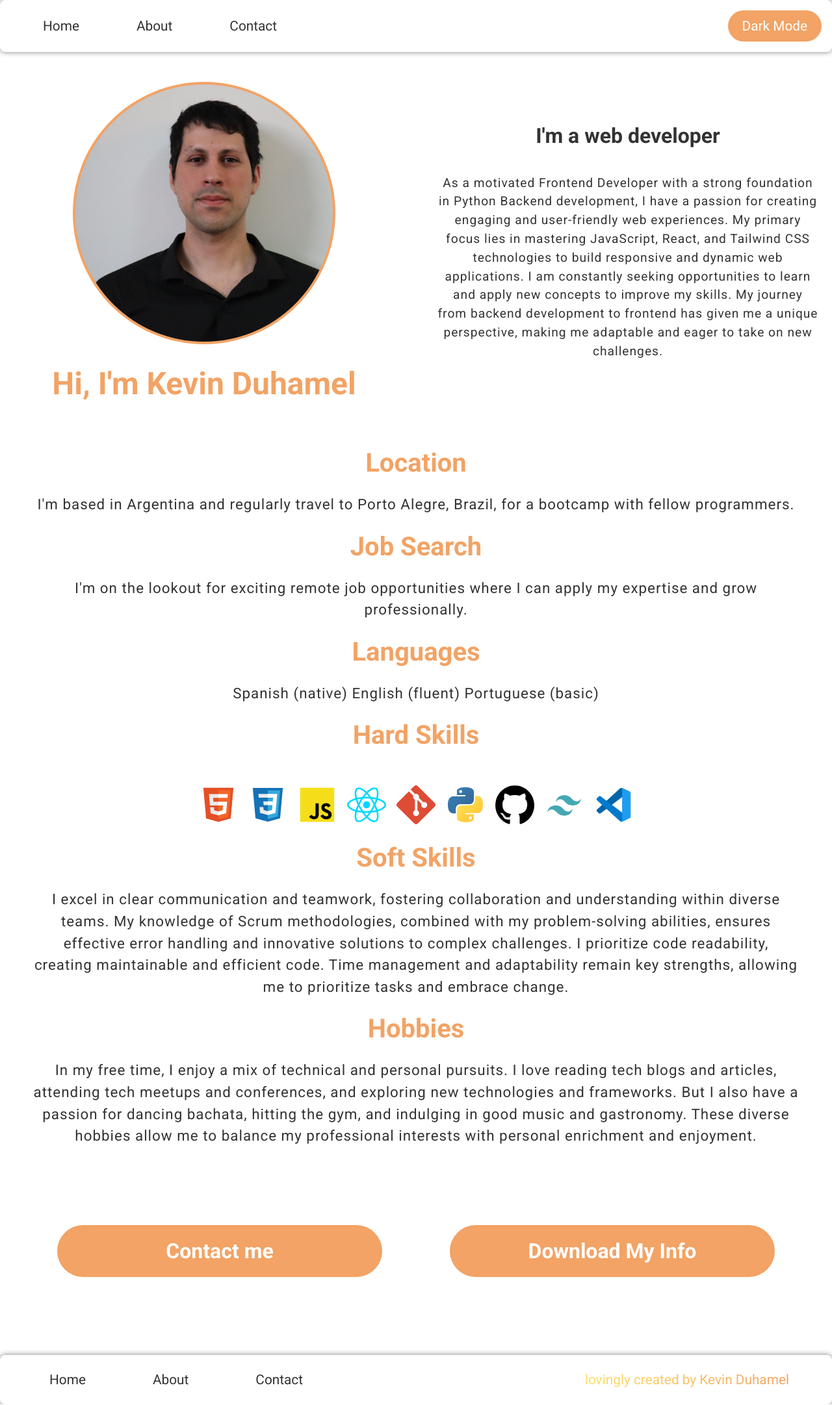
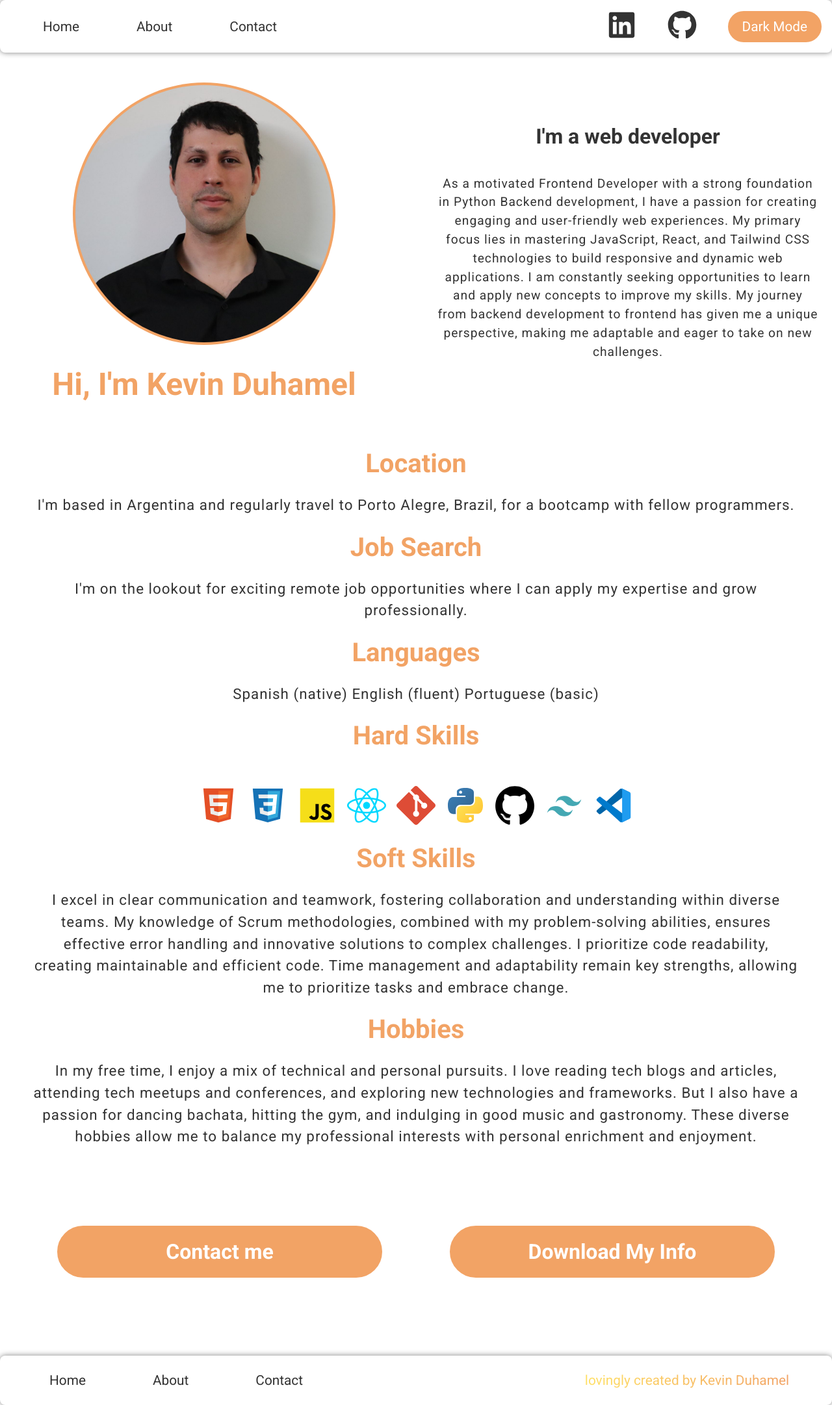
Before and after one commit to kevinduhamelhayes/DarkModes, a React (Vite) app in the folder DarkModes/: page / in a window 1280 px wide. Shown: the whole page at 65% size. Built offline with nearby package versions, Linux system fonts and the light colour scheme.

Commit message:
add funtions in buttons

```diff
--- a/DarkModes/package.json
+++ b/DarkModes/package.json
@@ -11,7 +11,8 @@
   },
   "dependencies": {
     "react": "^18.2.0",
-    "react-dom": "^18.2.0"
+    "react-dom": "^18.2.0",
+    "react-icons": "^4.10.1"
   },
   "devDependencies": {
     "@types/react": "^18.2.15",
--- a/DarkModes/src/components/Body.jsx
+++ b/DarkModes/src/components/Body.jsx
@@ -2,7 +2,6 @@ import "./styles/Body.css"
 const Body = () => {
   return (
     <main className="body">
-      <div className="body-container">
       <div className="body-container-left">
         <figure className="container-img">
           <img className="img1" src="./public/profile.jpeg" alt="" />
@@ -17,13 +16,11 @@ const Body = () => {
           Backend development, I have a passion for creating engaging and
           user-friendly web experiences. My primary focus lies in mastering
           JavaScript, React, and Tailwind CSS technologies to build responsive
-            and dynamic web applications. I am constantly seeking opportunities
-            to learn and apply new concepts to improve my skills. My journey
-            from backend development to frontend has given me a unique
-            perspective, making me adaptable and eager to take on new
-            challenges.
+          and dynamic web applications. I am constantly seeking opportunities to
+          learn and apply new concepts to improve my skills. My journey from
+          backend development to frontend has given me a unique perspective,
+          making me adaptable and eager to take on new challenges.
         </p>
-        </div>
       </div>
     </main>
   )
--- a/DarkModes/src/components/Contact.jsx
+++ b/DarkModes/src/components/Contact.jsx
@@ -2,8 +2,24 @@ import "./styles/Contact.css"
 const Contact = () => {
   return (
     <div className="contact-container">
-      <button className="button-gradient-dark">Contact me</button>
-      <button className="button-gradient-dark">Download My Info</button>
+      <button className="button-gradient-dark">
+        {" "}
+        <a
+          href="mailto:kevinduhamelh@gmail.com"
+          target="_blank"
+          rel="noopener noreferrer"
+          style={{
+            display: "block",
+            textDecoration: "none",
+            color: "inherit",
+          }}
+        >
+          Contact me
+        </a>
+      </button>
+      <a href="./public/curriculum+kevinduhamel.pdf" download>
+        <button className="button-gradient-dark">Download My Info</button>
+      </a>
     </div>
   )
 }
--- a/DarkModes/src/components/Navbar.jsx
+++ b/DarkModes/src/components/Navbar.jsx
@@ -1,4 +1,5 @@
 import "./styles/Navbar.css"
+import { FaGithub, FaLinkedin } from "react-icons/fa"
 const Navbar = ({ setDarkMode, darkMode }) => {
   return (
     <nav className="navbar">
@@ -6,13 +7,51 @@ const Navbar = ({ setDarkMode, darkMode }) => {
         <ul className="ul-nav-right">
           <li className="li-nav-right">Home</li>
           <li className="li-nav-right">About</li>
-          <li className="li-nav-right">Contact</li>
+          <li className="li-nav-right">
+            <a
+              href="mailto:kevinduhamelh@gmail.com"
+              target="_blank"
+              rel="noopener noreferrer"
+              style={{
+                display: "block",
+                textDecoration: "none",
+                color: "inherit",
+              }}
+            >
+              Contact
+            </a>
+          </li>
         </ul>
       </div>
       <div className="left">
-        <button className="btn-darkmode" onClick={() => setDarkMode(!darkMode)}>
-          {darkMode ? "Light Mode" : "Dark Mode"}
-        </button>
+        <ul className="ul-navbar-right">
+          <li className="li-navbar-icon">
+            <a
+              href="https://www.linkedin.com/in/kevin-duhamel-hayes"
+              target="_blank"
+              rel="noreferrer"
+            >
+              <FaLinkedin color="var(--dark-color)" size={45} />
+            </a>
+          </li>
+          <li className="li-navbar-icon">
+            <a
+              href="https://github.com/kevinduhamelhayes"
+              target="_blank"
+              rel="noreferrer"
+            >
+              <FaGithub color="var(--dark-color)" size={45} />
+            </a>
+          </li>
+          <li>
+            <button
+              className="btn-darkmode"
+              onClick={() => setDarkMode(!darkMode)}
+            >
+              {darkMode ? "Light Mode" : "Dark Mode"}
+            </button>
+          </li>
+        </ul>
       </div>
     </nav>
   )
--- a/DarkModes/src/components/styles/Body.css
+++ b/DarkModes/src/components/styles/Body.css
@@ -1,9 +1,5 @@
-*{
-  margin: 0;
-  padding: 0;
-  box-sizing: border-box;
-}
-.body-container{
+
+.body{
   display: grid;
   grid-template-columns: 1fr 1fr;
   column-gap: 2rem;
--- a/DarkModes/src/components/styles/Cards.css
+++ b/DarkModes/src/components/styles/Cards.css
@@ -1,8 +1,4 @@
-*{
-  padding: 0;
-  margin: 0;
-  box-sizing: border-box;
-}
+
 .cards-container{
   margin-top: 30px;
   display: flex;
--- a/DarkModes/src/components/styles/Contact.css
+++ b/DarkModes/src/components/styles/Contact.css
@@ -1,8 +1,3 @@
-*{
-  margin: 0;
-  padding: 0;
-  box-sizing: border-box;
-}
 
 .contact-container{
   margin-top: 100px;
--- a/DarkModes/src/components/styles/Footer.css
+++ b/DarkModes/src/components/styles/Footer.css
@@ -1,8 +1,4 @@
-*{
-  margin: 0;
-  padding: 0;
-  box-sizing: border-box;
-}
+
 .footer{
   padding: 1rem;
   display: flex;
--- a/DarkModes/src/components/styles/Navbar.css
+++ b/DarkModes/src/components/styles/Navbar.css
@@ -1,8 +1,4 @@
-*{
-  margin: 0;
-  padding: 0;
-  box-sizing: border-box;
-}
+
 .navbar{
   padding: 1rem;
   display: flex;
@@ -56,3 +52,13 @@
   color: var(--dark-color);
   border: var(--shadow-color) 2px solid;
 }
+.ul-navbar-right{
+  display: flex;
+  align-items: center;
+  justify-content: space-between;
+  gap: 3rem;
+  list-style: none;
+}
+.li-navbar-icon{
+  color: var(--dark-color);
+}
```
Also changed, not shown: 2 other files (tests, documents, lock files or other folders). Lines whose indentation alone changed are shown as unchanged.
